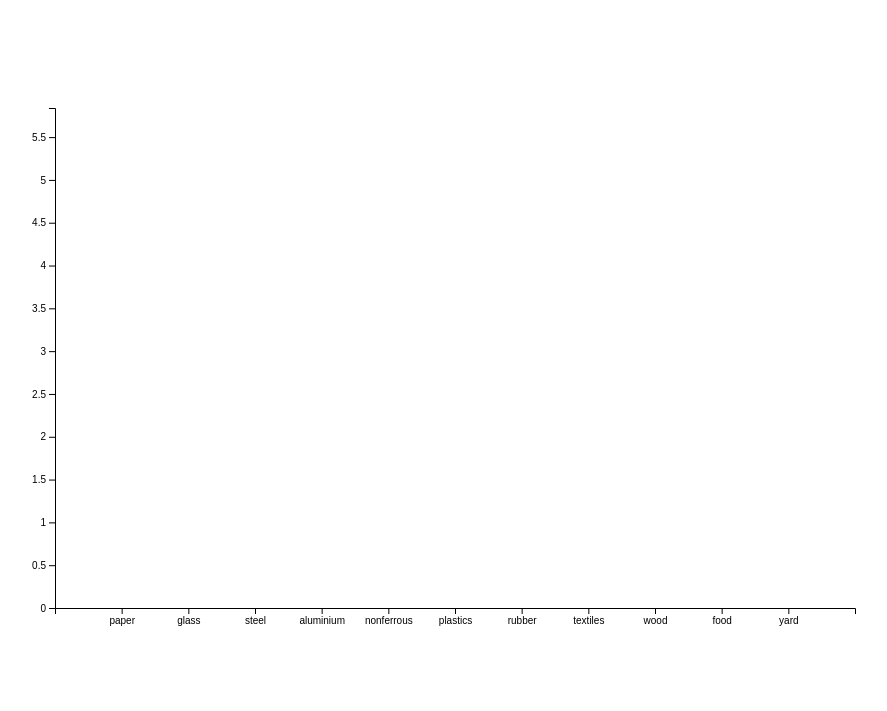
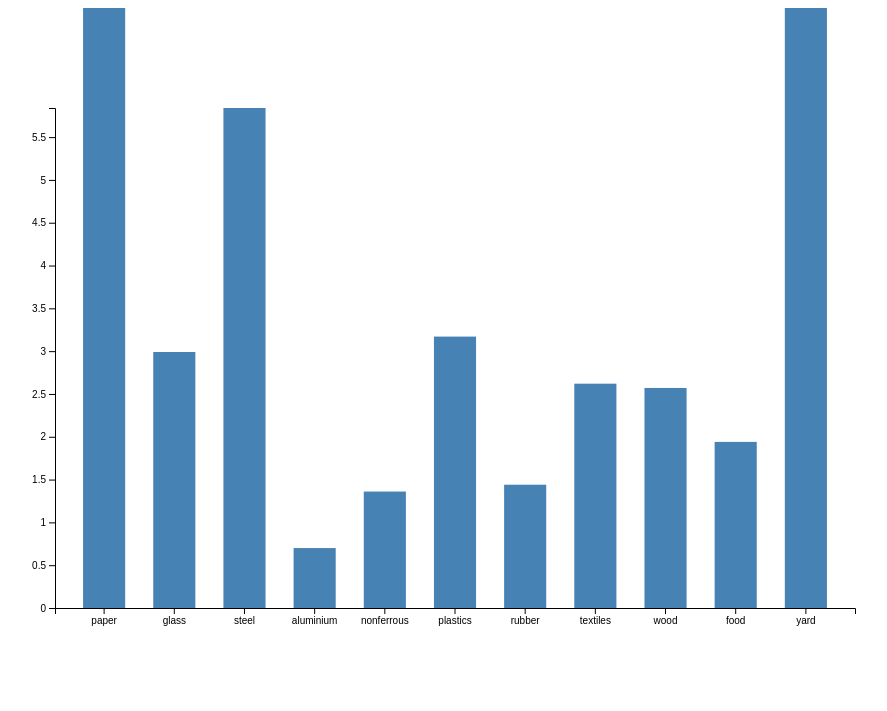
Before and after one commit to alma19/textilewaste, a plain HTML site: page index.html in a window 1280 px wide. Shown: the whole page, without its empty margins (53-940 px from the left). Drawn offline with Linux system fonts and the light colour scheme.

Commit message:
We got bars on bars on bars.

```diff
--- a/index.html
+++ b/index.html
@@ -6,8 +6,9 @@
 
     <script src="/js/d3.min.js"></script>
     <style>
-
-
+      .bar {
+        fill: steelblue;
+      }
     </style>
   </head>
   <body>
@@ -21,7 +22,7 @@
               height = svg.attr("height") - margin;
 
     // define scales for x and y axes
-    var xScale = d3.scaleBand().range([0, width]).padding(1),
+    var xScale = d3.scaleBand().range([0, width]).padding(0.4),
         yScale = d3.scaleLinear().range([height, 0]);
 
     // add a group element to the SVG. position graph and add some margin
@@ -38,7 +39,7 @@
     xScale.domain(data.map(function(d) { return d.material; }));
     yScale.domain([0, d3.max(data, function(d) { return d.weight; })]);
 
-    //add axes to the SVG
+    //add axes to the SVG / shifts x-axis toward bottom of the SVG
     g.append("g")
       .attr("transform", "translate(0," + height + ")")
       .call(d3.axisBottom(xScale));
@@ -52,7 +53,17 @@
         .attr("dy", "0.71em")
         .attr("text-anchor", "end")
         .text("value");
-});
+
+
+        g.selectAll(".bar")
+           .data(data)
+           .enter().append("rect")
+           .attr("class", "bar")
+           .attr("x", function(d) { return xScale(d.material); })
+           .attr("y", function(d) { return yScale(d.weight); })
+           .attr("width", xScale.bandwidth())
+           .attr("height", function(d) { return height - yScale(d.weight); });
+      });
 
   </script>
   </body>
```
